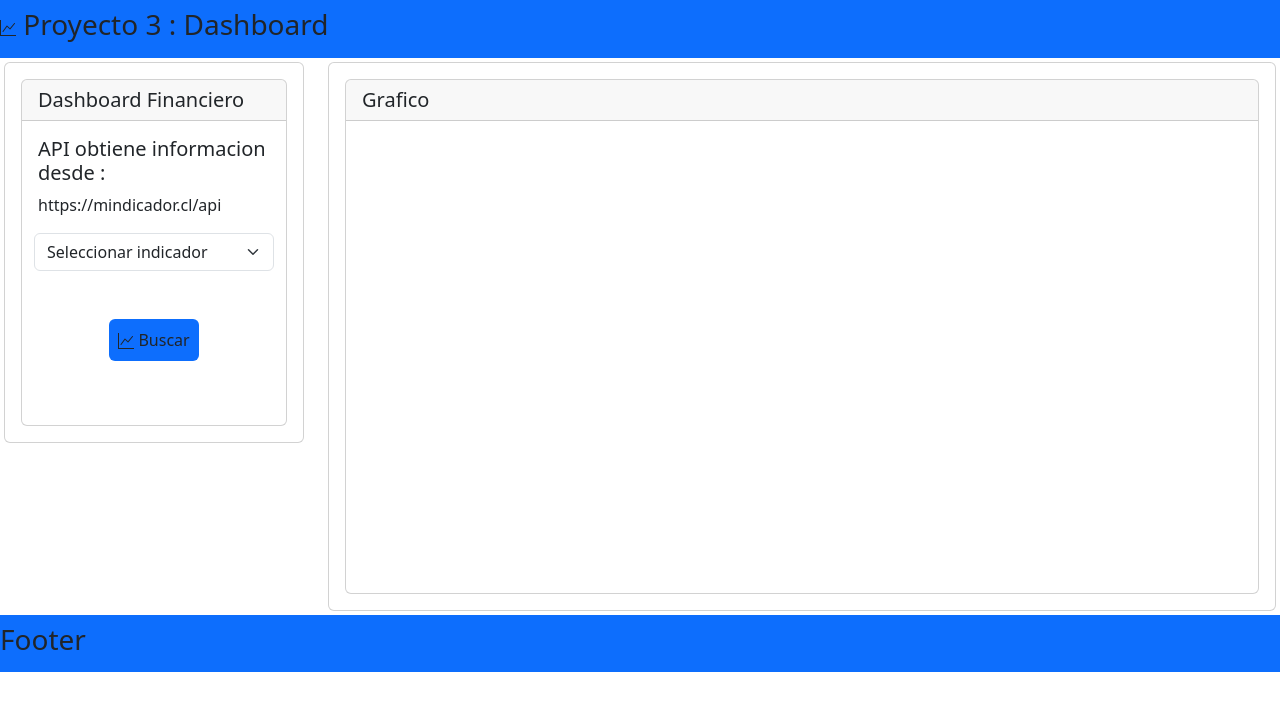
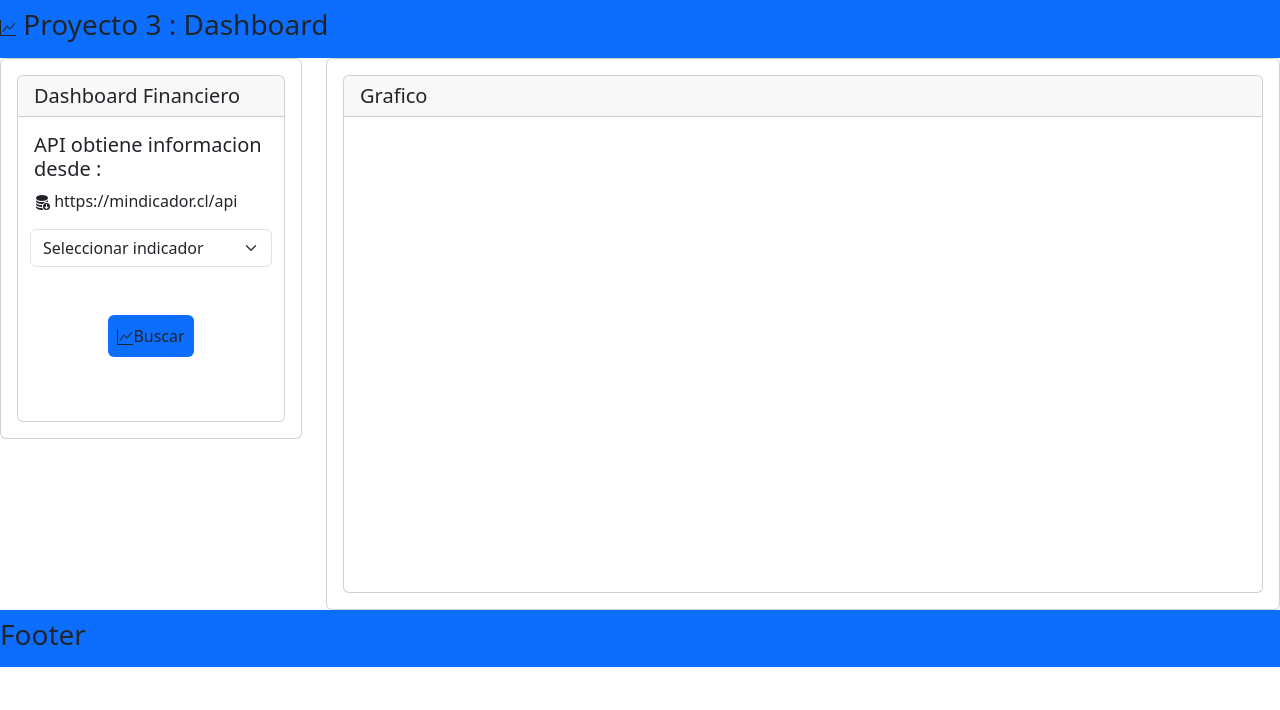
Before and after one commit to spotfreeman/Proyecto3, a website with bundled scripts: page index.html in a window 1280 px wide. Built offline with nearby package versions, Linux system fonts and the light colour scheme.

Commit message:
mejoras en Javascript

```diff
--- a/index.html
+++ b/index.html
@@ -26,7 +26,7 @@
     </nav>
 
 
-    <div class="row p-1">
+    <div class="row">
         <div class="col-sm-3 mb-3 mb-sm-0">
             <div class="card">
                 <div class="card-body">
@@ -37,7 +37,14 @@
                         <!-- Contenido interactivo para el usuario -->
                         <div class="card-body">
                             <h5 class="card-title">API obtiene informacion desde :</h5>
-                            <p id="tarjeta" class="card-text">https://mindicador.cl/api</p>
+                            <p id="tarjeta" class="card-text"><svg xmlns="http://www.w3.org/2000/svg" width="16"
+                                    height="16" fill="currentColor" class="bi bi-database-fill-down"
+                                    viewBox="0 0 16 16">
+                                    <path
+                                        d="M12.5 9a3.5 3.5 0 1 1 0 7 3.5 3.5 0 0 1 0-7Zm.354 5.854 1.5-1.5a.5.5 0 0 0-.708-.708l-.646.647V10.5a.5.5 0 0 0-1 0v2.793l-.646-.647a.5.5 0 0 0-.708.708l1.5 1.5a.5.5 0 0 0 .708 0ZM8 1c-1.573 0-3.022.289-4.096.777C2.875 2.245 2 2.993 2 4s.875 1.755 1.904 2.223C4.978 6.711 6.427 7 8 7s3.022-.289 4.096-.777C13.125 5.755 14 5.007 14 4s-.875-1.755-1.904-2.223C11.022 1.289 9.573 1 8 1Z" />
+                                    <path
+                                        d="M2 7v-.839c.457.432 1.004.751 1.49.972C4.722 7.693 6.318 8 8 8s3.278-.307 4.51-.867c.486-.22 1.033-.54 1.49-.972V7c0 .424-.155.802-.411 1.133a4.51 4.51 0 0 0-4.815 1.843A12.31 12.31 0 0 1 8 10c-1.573 0-3.022-.289-4.096-.777C2.875 8.755 2 8.007 2 7Zm6.257 3.998L8 11c-1.682 0-3.278-.307-4.51-.867-.486-.22-1.033-.54-1.49-.972V10c0 1.007.875 1.755 1.904 2.223C4.978 12.711 6.427 13 8 13h.027a4.552 4.552 0 0 1 .23-2.002Zm-.002 3L8 14c-1.682 0-3.278-.307-4.51-.867-.486-.22-1.033-.54-1.49-.972V13c0 1.007.875 1.755 1.904 2.223C4.978 15.711 6.427 16 8 16c.536 0 1.058-.034 1.555-.097a4.507 4.507 0 0 1-1.3-1.905Z" />
+                                </svg> https://mindicador.cl/api</p>
                         </div>
 
                         <!-- Campo Seleccionable -->
@@ -45,8 +52,8 @@
                             <div class="container text-center">
                                 <div class="row align-items-start">
                                     <div class="col">
-                                        <select id="seleccion" class="form-select" style="max-width: 15rem;"
-                                            aria-label="Default select example" required>
+                                        <select id="seleccion" class="form-select" aria-label="Default select example"
+                                            required>
                                             <option selected disabled value="">Seleccionar indicador</option>
                                             <option value="uf">UF</option>
                                             <option value="dolar">Dolar</option>
@@ -77,7 +84,7 @@
                                     class="bi bi-graph-up" viewBox="0 0 16 16">
                                     <path fill-rule="evenodd"
                                         d="M0 0h1v15h15v1H0V0Zm14.817 3.113a.5.5 0 0 1 .07.704l-4.5 5.5a.5.5 0 0 1-.74.037L7.06 6.767l-3.656 5.027a.5.5 0 0 1-.808-.588l4-5.5a.5.5 0 0 1 .758-.06l2.609 2.61 4.15-5.073a.5.5 0 0 1 .704-.07Z" />
-                                </svg> Buscar</button>
+                                </svg>Buscar</button>
                         </div>
 
                         <div class="card-body text-center">
@@ -94,12 +101,10 @@
         <div class="col-sm-9">
             <div class="card">
                 <div class="card-body">
-
-
                     <!-- Grafico -->
                     <div class="card">
                         <h5 class="card-header">Grafico</h5>
-                        <div class="card-body col-12 align-items-center height: 300px;">
+                        <div class="card-body col-12 align-items-center">
                             <div class="row align-items-center">
                                 <canvas id="myChart" class=""></canvas>
                             </div>
```
